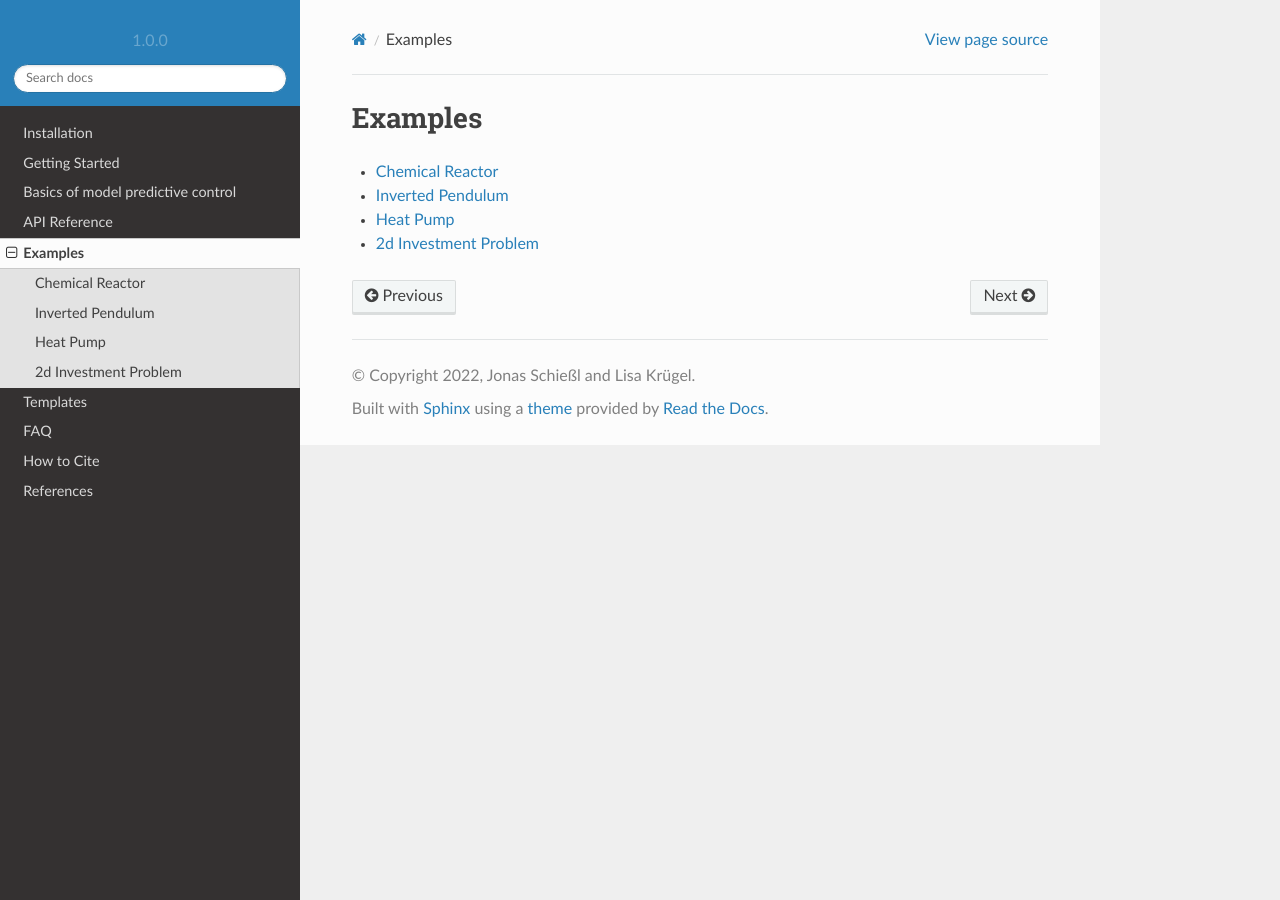
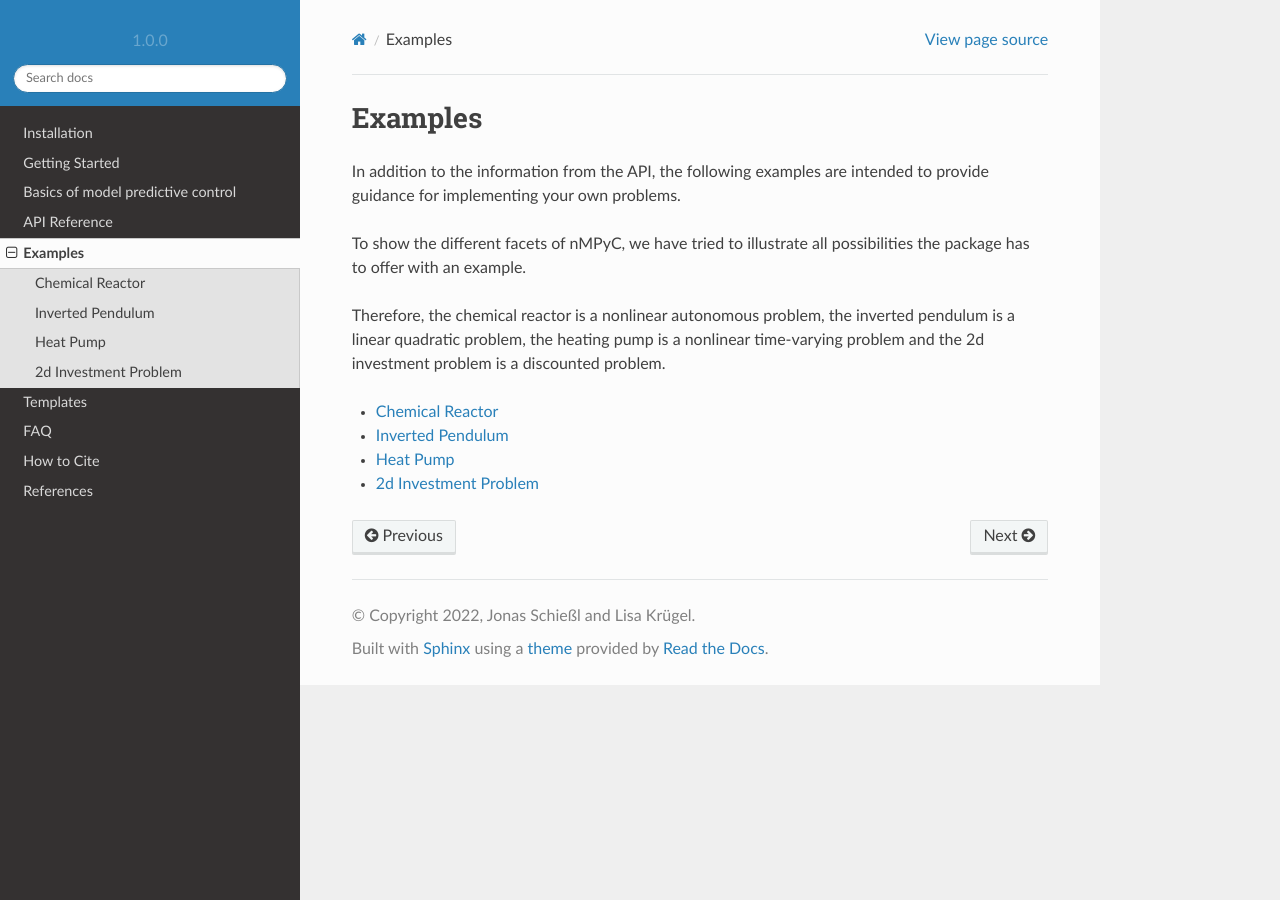
Before and after one commit to nMPyC/nmpyc, a Sphinx documentation site: the page built from docs/source/examples.rst, in a window 1280 px wide. Built offline with Sphinx 7.4.7 and the Read the Docs theme 2.0.0, drawn with Linux system fonts in a browser that asks for light colours.

Commit message:
Update examples.rst

```diff
--- a/docs/source/examples.rst
+++ b/docs/source/examples.rst
@@ -1,5 +1,11 @@
 Examples
 =========
+
+In addition to the information from the API, the following examples are intended to provide guidance for implementing your own problems.
+
+To show the different facets of nMPyC, we have tried to illustrate all possibilities the package has to offer with an example.
+
+Therefore, the chemical reactor is a nonlinear autonomous problem, the inverted pendulum is a linear quadratic problem, the heating pump is a nonlinear time-varying problem and the 2d investment problem is a discounted problem.
 
 .. toctree::
 
```
